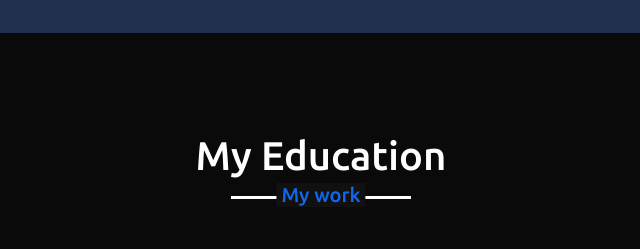
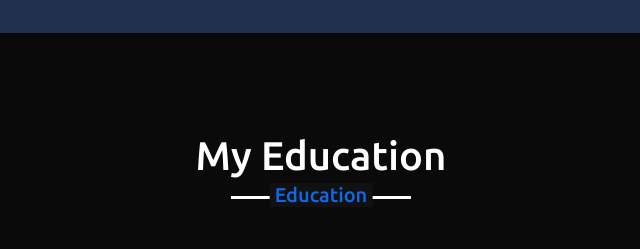
Before and after one commit to pathakvsp1/Portfolio, a plain HTML site: page index.html in a window 1280 px wide. Shown: the part 2700-2949 px from the top of the page, 319-959 px from the left. Drawn offline with nearby package versions, Linux system fonts and the light colour scheme.

Commit message:
Update style.css

```diff
--- a/style.css
+++ b/style.css
@@ -418,7 +418,7 @@ section .title::after {
 
 /* projects section styling */
 .projects .title::after {
-	content: "My work";
+	content: "Education";
 }
 
 .projects .carousel .card {
```
